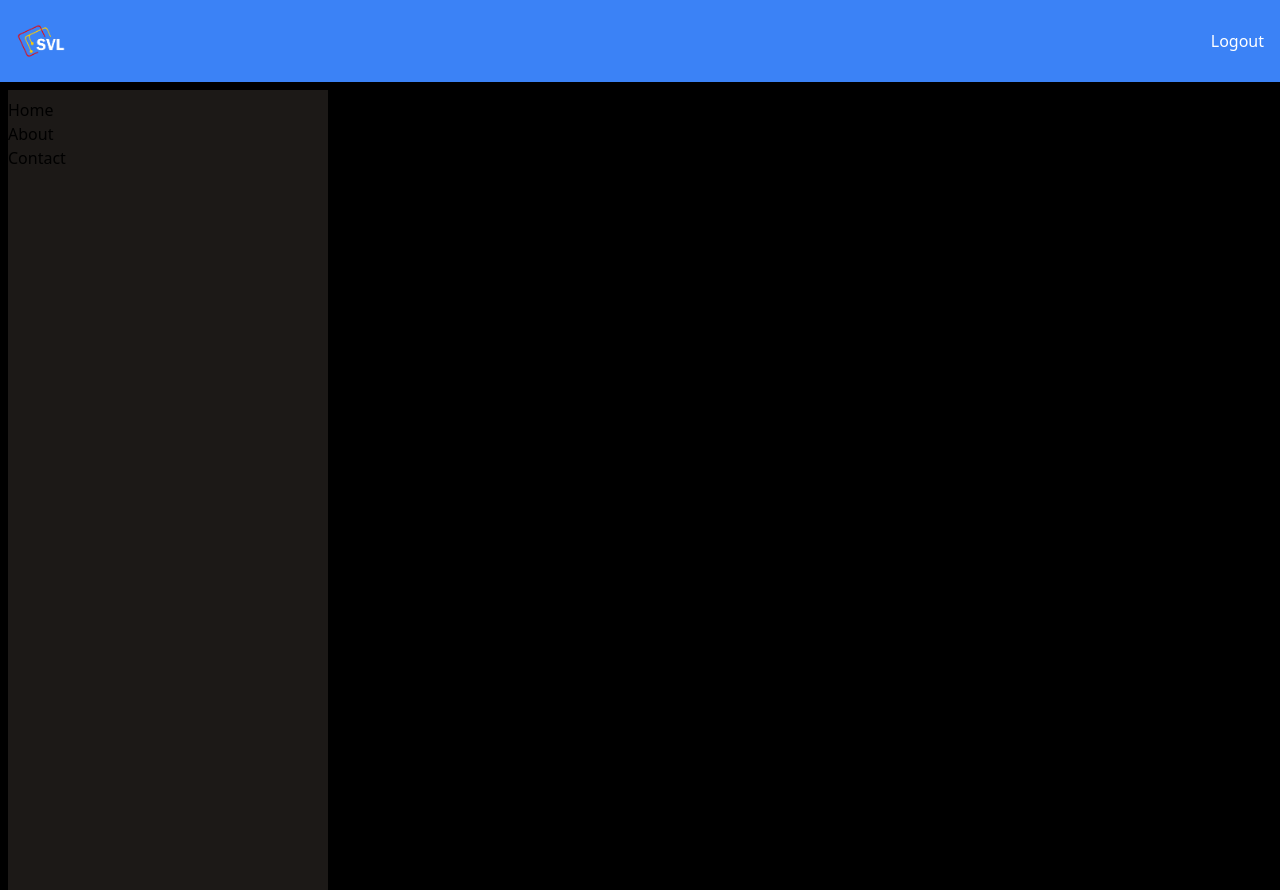
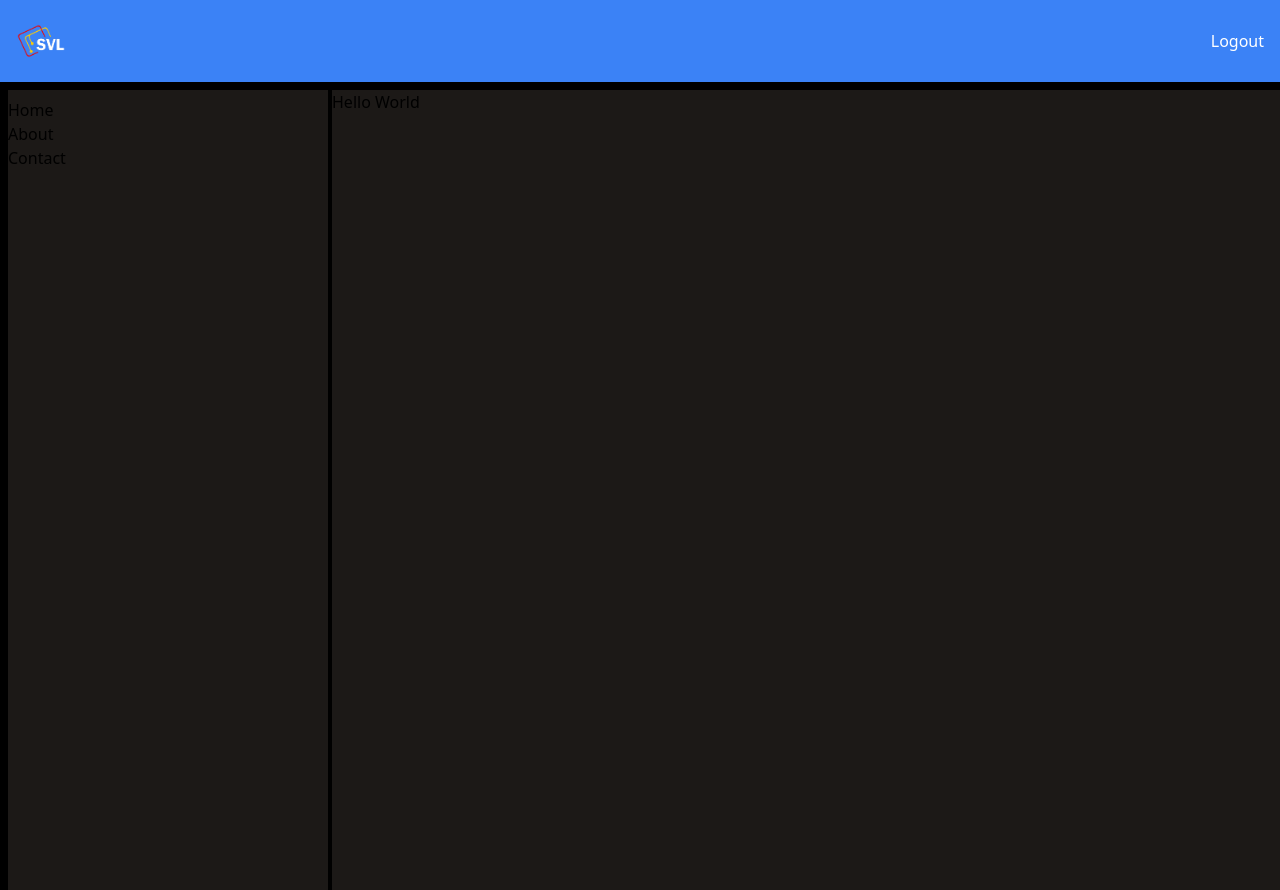
Before and after one commit to sir-george2500/employee_Time_Management_system_fontend, a Next.js app: page /dashboard in a window 1280 px wide. Built offline with nearby package versions, Linux system fonts and the light colour scheme.

Commit message:
added dashboard structure

```diff
--- a/app/dashboard/page.jsx
+++ b/app/dashboard/page.jsx
@@ -1,6 +1,7 @@
 import AdminForm from '@/components/AdminForm'
-import Navbar from '@/components/NavBar'
-import Sidebar from '@/components/SideBar'
+import DashboardView from '@/components/dashboard_components/DashboardView'
+import Navbar from '@/components/dashboard_components/NavBar'
+import Sidebar from '@/components/dashboard_components/SideBar'
 import Image from 'next/image'
 import Link from 'next/navigation'
 
@@ -8,8 +9,10 @@ export default function Dasboard() {
   return (
     <>
     <Navbar/>
+    <div  className='flex'>
     <Sidebar />
-
+     <DashboardView />
+    </div>
     </>
   )
 }
--- /dev/null
+++ b/components/dashboard_components/DashboardView.jsx
@@ -0,0 +1,11 @@
+
+const DashboardView = () => {
+  // Add your sidebar content here
+  return (
+    <div className="ml-1 mt-2 h-screen bg-stone-900 flex-1">
+      <p>Hello World</p>
+    </div>
+  );
+};
+
+export default DashboardView;
--- a/components/NavBar.jsx
+++ b/components/dashboard_components/NavBar.jsx
@@ -11,7 +11,7 @@ const Navbar = () => {
           <a href="/" className="text-white text-2xl font-bold">
 
         <Image
-          src={require("../public/image/svl_logo.png")}
+          src={require("../../public/image/svl_logo.png")}
           width={50}
           height={50}
           className='flex-initial mr-4'
```
Also changed, not shown: components/dashboard_components/SideBar.jsx (renamed from components/SideBar.jsx).
